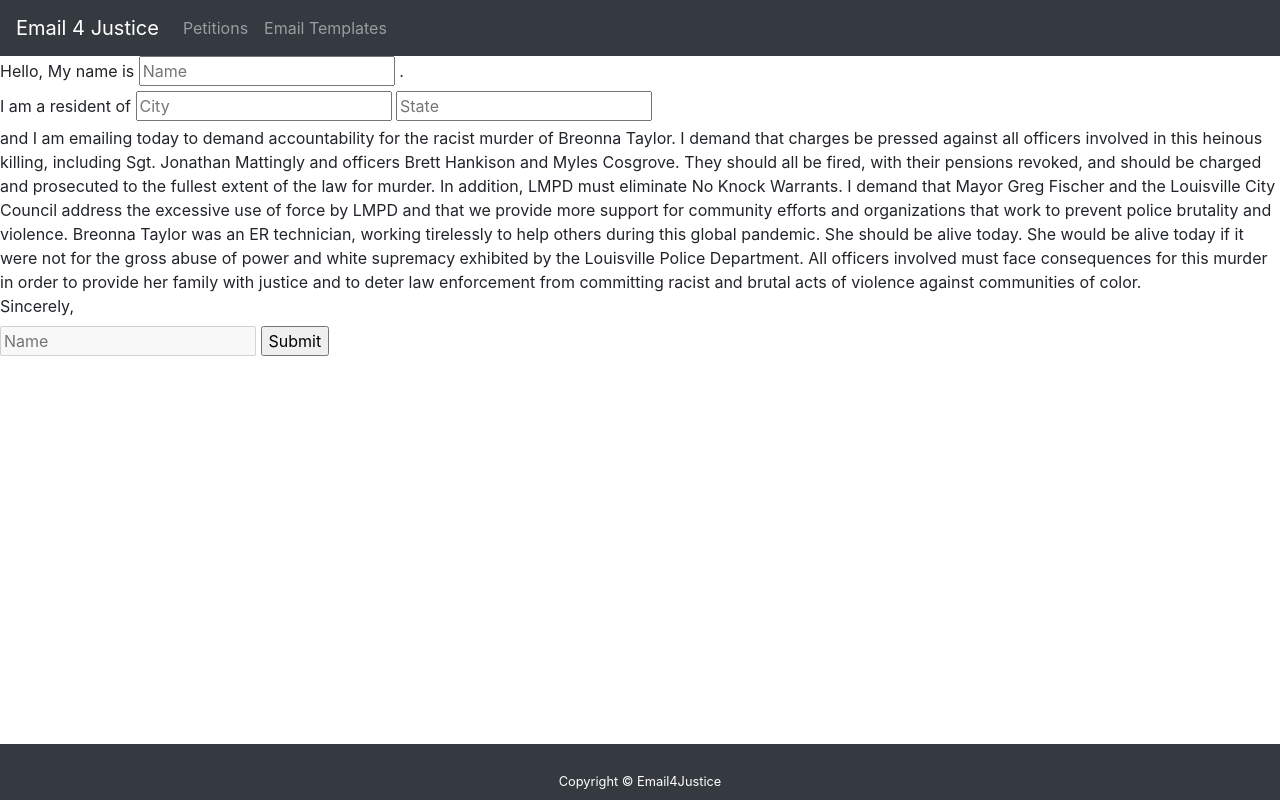
After one commit to ruklakhani/email4justice, a Flask app: page /breonnataylor in a window 1280 px wide. The commit adds this page. Run offline with Flask 2, Linux system fonts and the light colour scheme; some libraries are stand-ins or nearby versions.

Commit message:
breonna taylor

```diff
--- a/app.py
+++ b/app.py
@@ -1,10 +1,39 @@
-from flask import Flask, render_template
+from flask import Flask, render_template, request
+import os
+STATIC_DIR = os.path.abspath('static')
+print(STATIC_DIR)
+app = Flask(__name__, static_folder=STATIC_DIR)
 
-app = Flask(__name__)
+form1 = ["Hello, My name is ", "name", ".\n I am a resident of ", "city", ", ", "state", " and I am emailing today to demand accountability for the racist murder of Breonna Taylor. I demand that charges be pressed against all officers involved in this heinous killing, including Sgt. Jonathan Mattingly and officers Brett Hankison and Myles Cosgrove. They should all be fired, with their pensions revoked, and should be charged and prosecuted to the fullest extent of the law for murder. In addition, LMPD must eliminate No Knock Warrants. I demand that Mayor Greg Fischer and the Louisville City Council address the excessive use of force by LMPD and that we provide more support for community efforts and organizations that work to prevent police brutality and violence. Breonna Taylor was an ER technician, working tirelessly to help others during this global pandemic. She should be alive today. She would be alive today if it were not for the gross abuse of power and white supremacy exhibited by the Louisville Police Department. All officers involved must face consequences for this murder in order to provide her family with justice and to deter law enforcement from committing racist and brutal acts of violence against communities of color.\n Sincerely, ", "name"]
 
 @app.route('/')
 def index():
     return render_template('index.html')
 
+@app.route('/breonnataylor')
+def form():
+    return render_template('b_taylor.html')
+
+@app.route('/send', methods=['POST'])
+def send():
+    # name = request.form['name']
+    # city = request.form['city']
+    # state = request.form['state']
+    email = "cats@gmail.com"
+    full = fill_template(form1, request.form)
+    mailto = f'mailto:{email}?subject=test&body={full}'
+    return render_template('send.html', full=full, mailto=mailto)
+
 if __name__ == '__main__':
     app.run()
+
+inputs = { 'name': 'name', 'city': 'city', 'state': 'state', 'rep': 'rep'}
+
+def fill_template(form, inputs):
+    full_template = ""
+    for s in form:
+        if s in inputs.keys():
+            full_template += inputs[s]
+        else:
+            full_template += s
+    return full_template
--- /dev/null
+++ b/static/styles.css
@@ -0,0 +1,9 @@
+#footer {
+    height: 7vh;
+}
+#content-wrap {
+    min-height: 93vh;
+}
+body {
+    min-height: 100vh;
+}
--- /dev/null
+++ b/templates/b_taylor.html
@@ -0,0 +1,32 @@
+{% extends 'base.html' %}
+
+{% block content %}
+<form action = "/send" method="post" id = "form">
+    <div data-role = "fieldcontain" class = "ui-hide-label" style="float:left">
+        <label for="name1">Hello,
+            My name is
+        </label>
+        <input type="text" name="name" id="name" placeholder="Name"/>
+        <label>.</label>
+    </div>
+    <div data-role ="fieldcontain" class= "ui-hide-label" style="float:left">
+        <label for="location">I am a resident of</label>
+        <input type="text" name="city" id="city" placeholder="City"/>
+        <input type="text" name="state" id="state" placeholder="State"/>
+        <label for="fullname"> and I am emailing today to demand accountability for the racist murder of Breonna Taylor.
+
+                I demand that charges be pressed against all officers involved in this heinous killing, including Sgt. Jonathan Mattingly and officers Brett Hankison and Myles Cosgrove. They should all be fired, with their pensions revoked, and should be charged and prosecuted to the fullest extent of the law for murder.
+
+                In addition, LMPD must eliminate No Knock Warrants. I demand that Mayor Greg Fischer and the Louisville City Council address the excessive use of force by LMPD and that we provide more support for community efforts and organizations that work to prevent police brutality and violence.
+
+                Breonna Taylor was an ER technician, working tirelessly to help others during this global pandemic. She should be alive today. She would be alive today if it were not for the gross abuse of power and white supremacy exhibited by the Louisville Police Department. All officers involved must face consequences for this murder in order to provide her family with justice and to deter law enforcement from committing racist and brutal acts of violence against communities of color.
+
+                <br>
+                Sincerely,
+                </label>
+        <input type="text" id="fullname" placeholder="Name" disabled/>
+        <input type="submit" value="Submit">
+    </div>
+</form>
+
+{% endblock %}
--- /dev/null
+++ b/templates/base.html
@@ -0,0 +1,42 @@
+<!-- base.html -->
+
+<!DOCTYPE html>
+<html>
+
+<head>
+    <link rel="stylesheet" href="https://maxcdn.bootstrapcdn.com/bootstrap/4.0.0/css/bootstrap.min.css" integrity="sha384-Gn5384xqQ1aoWXA+058RXPxPg6fy4IWvTNh0E263XmFcJlSAwiGgFAW/dAiS6JXm" crossorigin="anonymous">
+    <link rel="stylesheet" href="{{ url_for('static',filename='styles.css') }}">
+    <script src="https://code.jquery.com/jquery-3.2.1.slim.min.js" integrity="sha384-KJ3o2DKtIkvYIK3UENzmM7KCkRr/rE9/Qpg6aAZGJwFDMVNA/GpGFF93hXpG5KkN" crossorigin="anonymous"></script>
+    <script src="https://cdnjs.cloudflare.com/ajax/libs/popper.js/1.12.9/umd/popper.min.js" integrity="sha384-ApNbgh9B+Y1QKtv3Rn7W3mgPxhU9K/ScQsAP7hUibX39j7fakFPskvXusvfa0b4Q" crossorigin="anonymous"></script>
+    <script src="https://maxcdn.bootstrapcdn.com/bootstrap/4.0.0/js/bootstrap.min.js" integrity="sha384-JZR6Spejh4U02d8jOt6vLEHfe/JQGiRRSQQxSfFWpi1MquVdAyjUar5+76PVCmYl" crossorigin="anonymous"></script>
+</head>
+
+    <body>
+        <div id='content-wrap'>
+            <nav class="navbar navbar-expand-md bg-dark navbar-dark">
+                <!-- Brand -->
+                <a class="navbar-brand" href="/">Email 4 Justice</a>
+
+                <!-- Toggler/collapsibe Button -->
+                <button class="navbar-toggler" type="button" data-toggle="collapse" data-target="#collapsibleNavbar">
+                    <span class="navbar-toggler-icon"></span>
+                </button>
+
+                <!-- Navbar links -->
+                <div class="collapse navbar-collapse" id="collapsibleNavbar">
+                    <ul class="navbar-nav">
+                    <li class="nav-item">
+                        <a class="nav-link" href="#">Petitions</a>
+                    </li>
+                    <li class="nav-item">
+                        <a class="nav-link" href="#">Email Templates</a>
+                    </li>
+                    </ul>
+                </div>
+            </nav>
+            {% block content %}
+            {% endblock %}
+        </div>
+        {% include 'partials/footer.html' %}
+    </body>
+</html>
--- /dev/null
+++ b/templates/partials/footer.html
@@ -0,0 +1,5 @@
+<footer id="footer" class="py-4 bg-dark text-white-50">
+    <div class="container text-center">
+        <small style="color:white;">Copyright &copy; Email4Justice</small>
+    </div>
+</footer>
```
Also changed, not shown: templates/index.html (+13 -1 lines), templates/send.html (added, +7 -0 lines), 12 other files.
